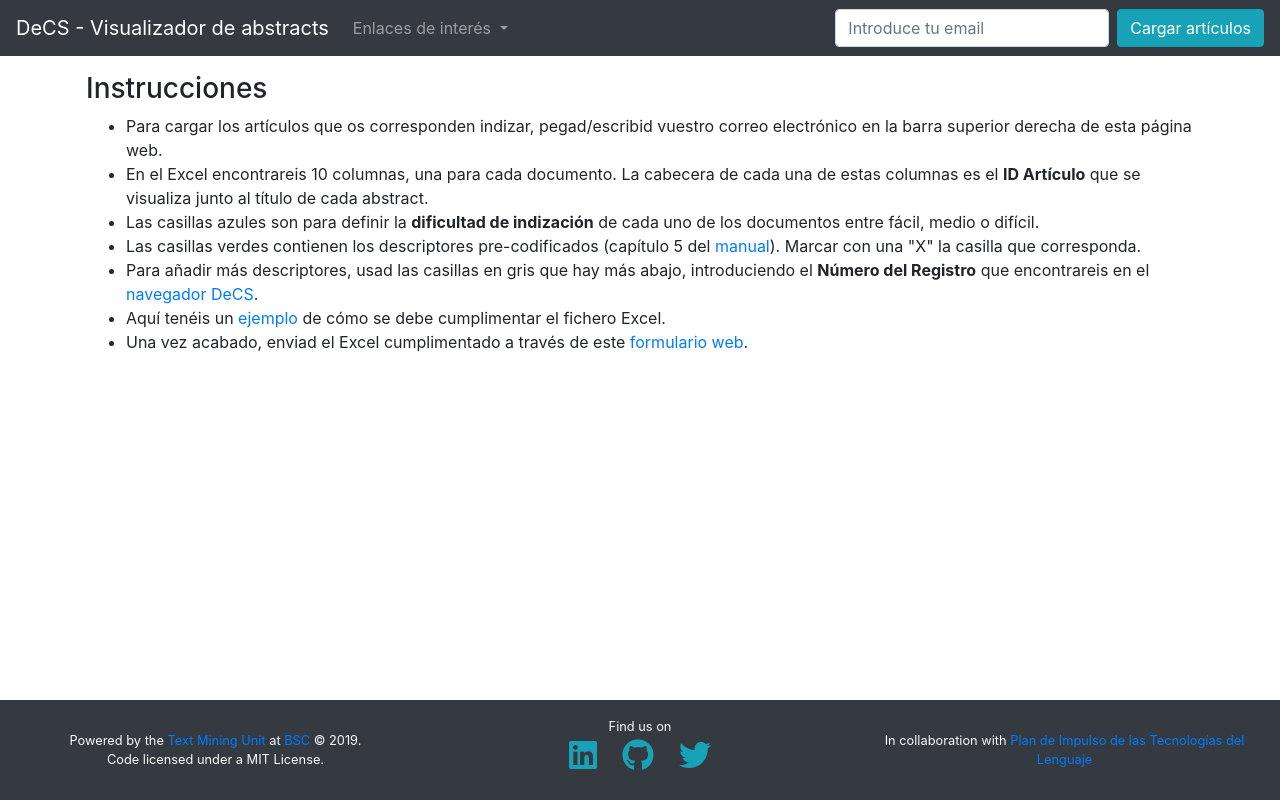
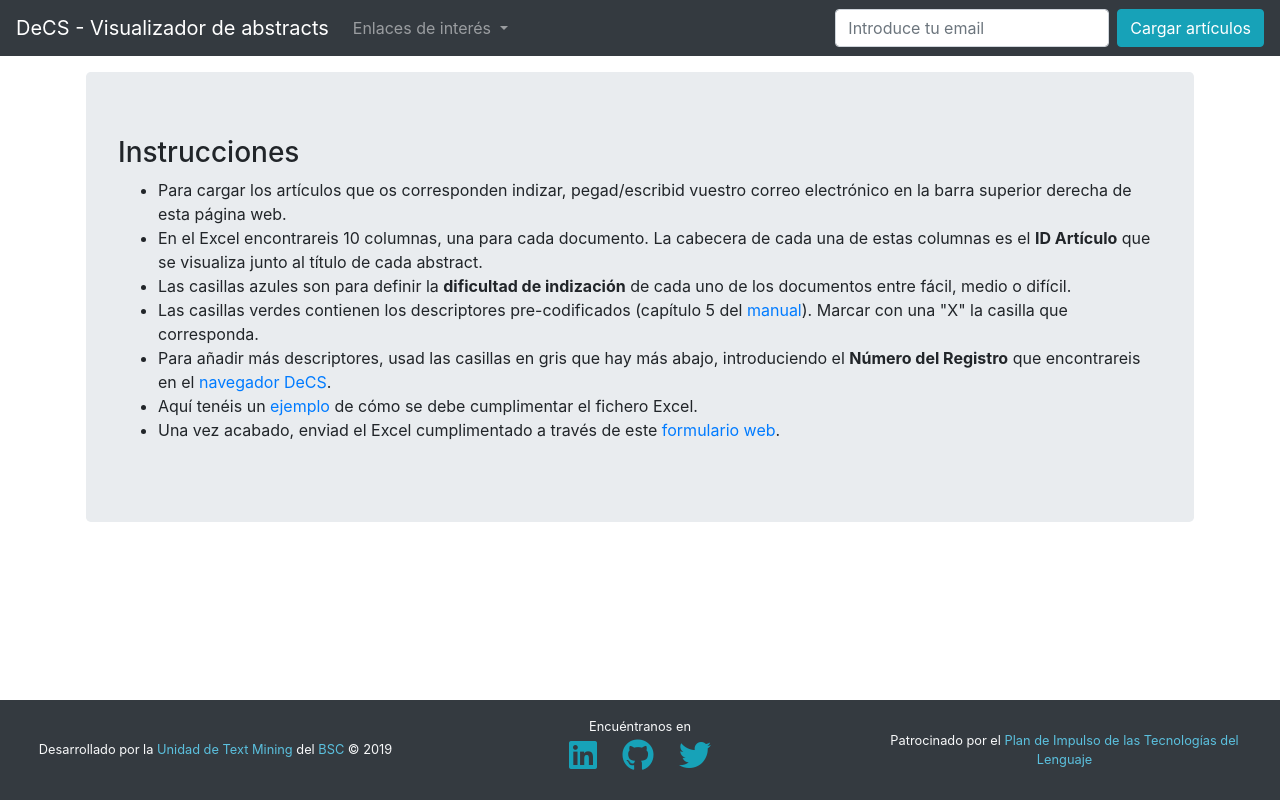
Before and after one commit to TeMU-BSC/decs-abstracts, an Angular app: page / in a window 1280 px wide. Built offline with nearby package versions, Linux system fonts and the light colour scheme.

Commit message:
target _blank set as default at head of index.html, added jumbotron class to instructions section

```diff
--- a/src/app/app.component.css
+++ b/src/app/app.component.css
@@ -4,3 +4,7 @@ footer {
     bottom: 0;
     width: 100%;
 }
+
+a {
+    color: #5bc0de;
+}
--- a/src/app/app.component.html
+++ b/src/app/app.component.html
@@ -13,7 +13,7 @@
           Enlaces de interés
         </a>
         <div class="dropdown-menu" aria-labelledby="navbarDropdown">
-          <a *ngFor="let link of links" class="dropdown-item" href="{{ link.href }}" target="_blank">{{ link.name }}</a>
+          <a *ngFor="let link of links" class="dropdown-item" href="{{ link.href }}">{{ link.name }}</a>
         </div>
       </li>
     </ul>
@@ -26,44 +26,43 @@
 </nav>
 
 <main class="container p-3">
-  <h3>Instrucciones</h3>
-  <ul>
-    <li *ngFor="let item of instructions" [innerHTML]="item"></li>
-  </ul>
+  <section class="jumbotron">
+    <h3>Instrucciones</h3>
+    <ul>
+      <li *ngFor="let item of instructions" [innerHTML]="item"></li>
+    </ul>
+  </section>
   <app-articles *ngIf="annotator" [annotator]="annotator"></app-articles>
 </main>
 
-<footer *ngIf="!annotator" fxLayout="column" fxLayout.gt-md="row" fxLayoutAlign="center" fxLayoutAlign.gt-md="space-around center"
-  fxLayoutGap="2em" class="w-100 bg-dark text-light text-center p-3">
+<footer *ngIf="!annotator" fxLayout="column" fxLayout.gt-md="row" fxLayoutAlign="center"
+  fxLayoutAlign.gt-md="space-around center" fxLayoutGap="2em" class="w-100 bg-dark text-light text-center p-3">
   <small fxFlex="33">
-    Powered by the
-    <a href="https://www.bsc.es/discover-bsc/organisation/scientific-structure/text-mining" target="_blank">
-      Text Mining Unit
+    Desarrollado por la
+    <a href="https://www.bsc.es/discover-bsc/organisation/scientific-structure/text-mining">
+      Unidad de Text Mining
     </a>
-    at
-    <a href="https://www.bsc.es/" target="_blank">BSC</a> &copy; 2019.
-    <br>
-    Code licensed under a MIT License.
+    del
+    <a href="https://www.bsc.es/">BSC</a> &copy; 2019
   </small>
   <small fxFlex="33">
-    Find us on
+    Encuéntranos en
     <br>
     <span fxLayout="row" fxLayoutAlign="center" fxLayoutGap="2em">
-      <a href="https://es.linkedin.com/in/plan-tl-tecnolog%C3%ADas-lenguaje-5b49aa182" target="_blank"
-        matTooltip="LinkedIn">
+      <a href="https://es.linkedin.com/in/plan-tl-tecnolog%C3%ADas-lenguaje-5b49aa182" matTooltip="LinkedIn">
         <i class="fab fa-linkedin h2 text-info"></i>
       </a>
-      <a href="https://github.com/PlanTL-SANIDAD" target="_blank" matTooltip="GitHub">
+      <a href="https://github.com/PlanTL-SANIDAD" matTooltip="GitHub">
         <i class="fab fa-github h2 text-info"></i>
       </a>
-      <a href="https://twitter.com/TeMU_BSC" target="_blank" matTooltip="Twitter">
+      <a href="https://twitter.com/TeMU_BSC" matTooltip="Twitter">
         <i class="fab fa-twitter h2 text-info"></i>
       </a>
     </span>
   </small>
   <small fxFlex="33">
-    In collaboration with
-    <a href="https://www.plantl.gob.es/" target="_blank">
+    Patrocinado por el
+    <a href="https://www.plantl.gob.es/">
       Plan de Impulso de las Tecnologías del Lenguaje
     </a>
   </small>
--- a/src/assets/instructions.json
+++ b/src/assets/instructions.json
@@ -2,8 +2,8 @@
     "Para cargar los artículos que os corresponden indizar, pegad/escribid vuestro correo electrónico en la barra superior derecha de esta página web.",
     "En el Excel encontrareis 10 columnas, una para cada documento. La cabecera de cada una de estas columnas es el <b>ID Artículo</b> que se visualiza junto al título de cada abstract.",
     "Las casillas azules son para definir la <b>dificultad de indización</b> de cada uno de los documentos entre fácil, medio o difícil.",
-    "Las casillas verdes contienen los descriptores pre-codificados (capítulo 5 del <a target='_blank' href='http://metodologia.lilacs.bvsalud.org/download/E/LILACS-4-ManualIndexacao-es.pdf'>manual</a>). Marcar con una \"X\" la casilla que corresponda.",
-    "Para añadir más descriptores, usad las casillas en gris que hay más abajo, introduciendo el <b>Número del Registro</b> que encontrareis en el <a target='_blank' href='http://decses.bvsalud.org/cgi-bin/wxis1660.exe/decsserver/?IsisScript=../cgi-bin/decsserver/decsserver.xis&interface_language=e&previous_page=homepage&previous_task=NULL&task=start'>navegador DeCS</a>.",
-    "Aquí tenéis un <a target='_blank' href='assets/excel-example.png'>ejemplo</a> de cómo se debe cumplimentar el fichero Excel.",
-    "Una vez acabado, enviad el Excel cumplimentado a través de este <a target='_blank' href='#'>formulario web</a>."
+    "Las casillas verdes contienen los descriptores pre-codificados (capítulo 5 del <a href='http://metodologia.lilacs.bvsalud.org/download/E/LILACS-4-ManualIndexacao-es.pdf'>manual</a>). Marcar con una \"X\" la casilla que corresponda.",
+    "Para añadir más descriptores, usad las casillas en gris que hay más abajo, introduciendo el <b>Número del Registro</b> que encontrareis en el <a href='http://decses.bvsalud.org/cgi-bin/wxis1660.exe/decsserver/?IsisScript=../cgi-bin/decsserver/decsserver.xis&interface_language=e&previous_page=homepage&previous_task=NULL&task=start'>navegador DeCS</a>.",
+    "Aquí tenéis un <a href='assets/excel-example.png'>ejemplo</a> de cómo se debe cumplimentar el fichero Excel.",
+    "Una vez acabado, enviad el Excel cumplimentado a través de este <a href='#'>formulario web</a>."
 ]
--- a/src/index.html
+++ b/src/index.html
@@ -3,7 +3,7 @@
 <head>
   <meta charset="utf-8">
   <title>DecsAbstracts</title>
-  <base href="/">
+  <base href="/" target="_blank">
   <meta name="viewport" content="width=device-width, initial-scale=1">
   <link rel="icon" type="image/x-icon" href="favicon.ico">
   <link rel="stylesheet" href="https://cdnjs.cloudflare.com/ajax/libs/font-awesome/5.9.0/css/all.min.css">
```
Also changed, not shown: src/assets/samples_v2.json.
